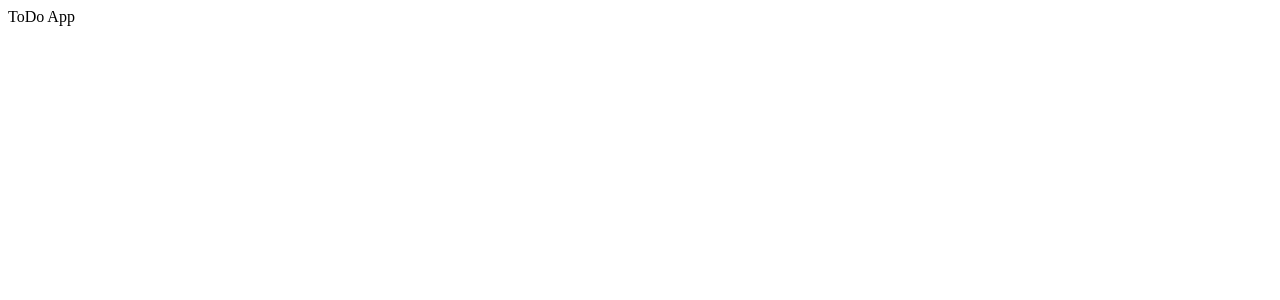
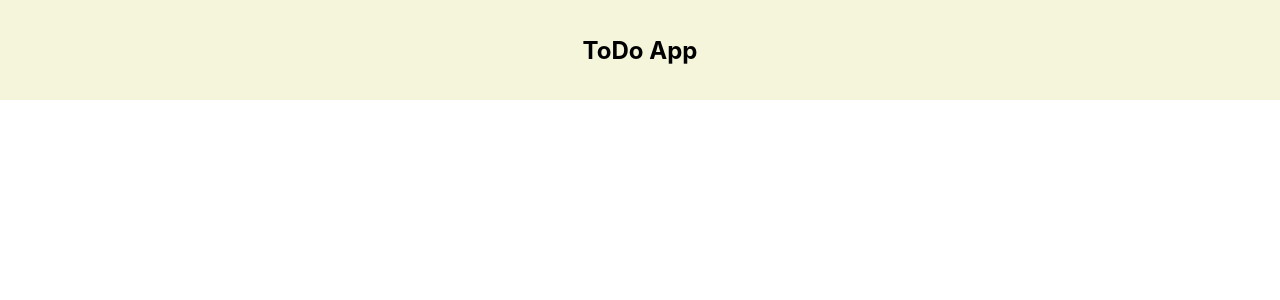
Before and after one commit to shclarke007/todo-app, a React (Create React App) app: page / in a window 1280 px wide. Shown: the top 300 px of the page. Built offline with nearby package versions, Linux system fonts and the light colour scheme; the HTML template or start-up script is replaced by a standard one.

Commit message:
added styling to header component

```diff
--- a/src/components/navbar/NavBar.css
+++ b/src/components/navbar/NavBar.css
@@ -0,0 +1,13 @@
+body{
+  margin: 0;
+  font-family: -apple-system, BlinkMacSystemFont, 'Segoe UI', Roboto, Oxygen, Ubuntu, Cantarell, 'Open Sans', 'Helvetica Neue', sans-serif;
+}
+
+.nav_bar{
+  display: flex;
+  justify-content: center;
+  align-items: center;
+  background-color: beige;
+  margin-bottom: 15px;
+  height: 100px;
+}
--- a/src/components/navbar/NavBar.js
+++ b/src/components/navbar/NavBar.js
@@ -1,10 +1,12 @@
 import React from 'react'
+
+import './NavBar.css'
 
 const NavBar =()=>{
   return(
-    <nav>
+    <nav className="nav_bar">
       <header>
-        ToDo App
+        <h1>ToDo App</h1>
       </header>
     </nav>
   )
```
